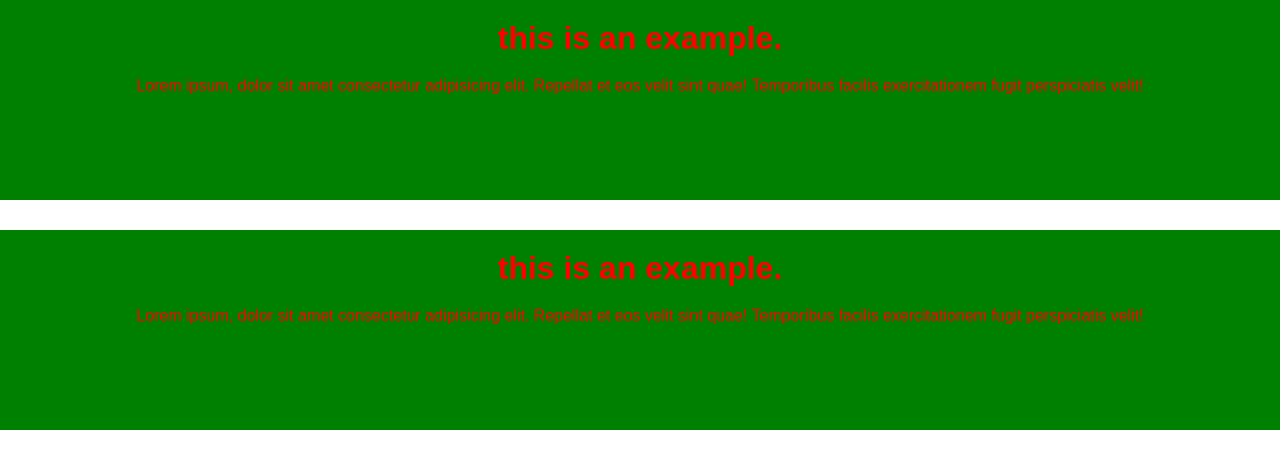
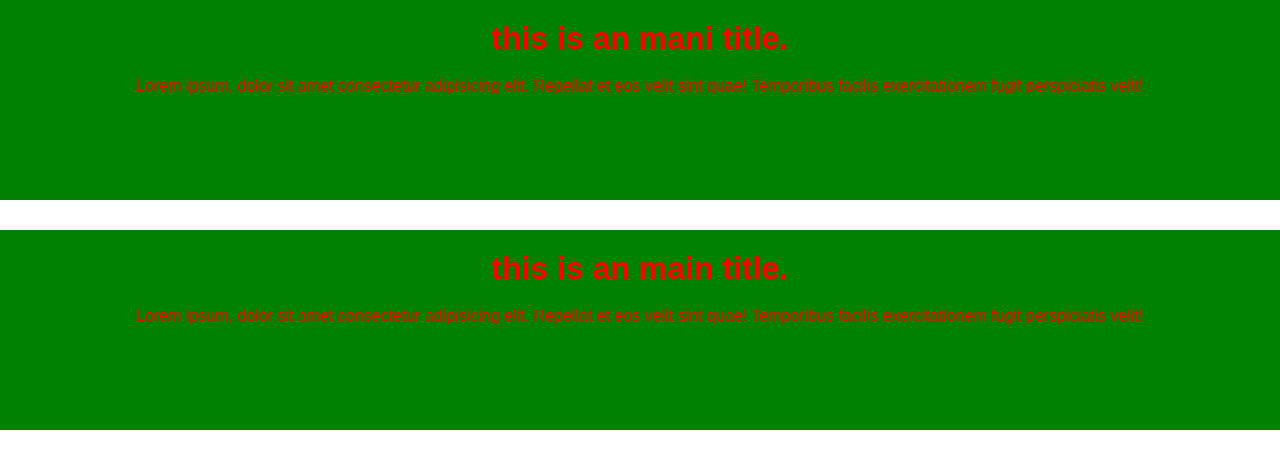
Before and after one commit to mostafiz72/my-secund-github-repo, a plain HTML site: page index.html in a window 1280 px wide. Drawn offline with Linux system fonts and the light colour scheme.

Commit message:
change this title

```diff
--- a/index.html
+++ b/index.html
@@ -11,14 +11,14 @@
 
     <div>
         <h1>
-           this is an example.
+           this is an mani title.
         </h1>
         <p>Lorem ipsum, dolor sit amet consectetur adipisicing elit. Repellat et eos velit sint quae! Temporibus facilis exercitationem fugit perspiciatis velit!</p>
     </div>
 
     <div>
         <h1>
-           this is an example.
+           this is an main title.
         </h1>
         <p>Lorem ipsum, dolor sit amet consectetur adipisicing elit. Repellat et eos velit sint quae! Temporibus facilis exercitationem fugit perspiciatis velit!</p>
     </div>
```
